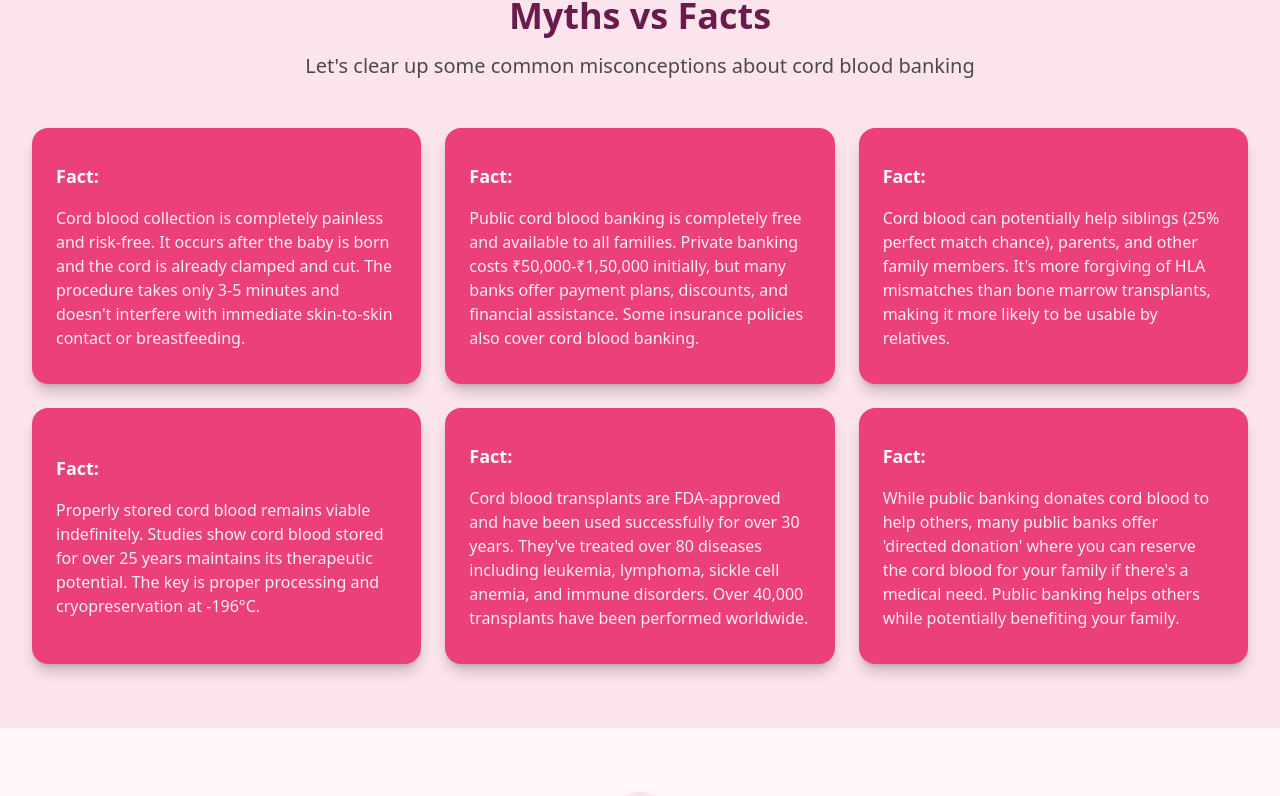
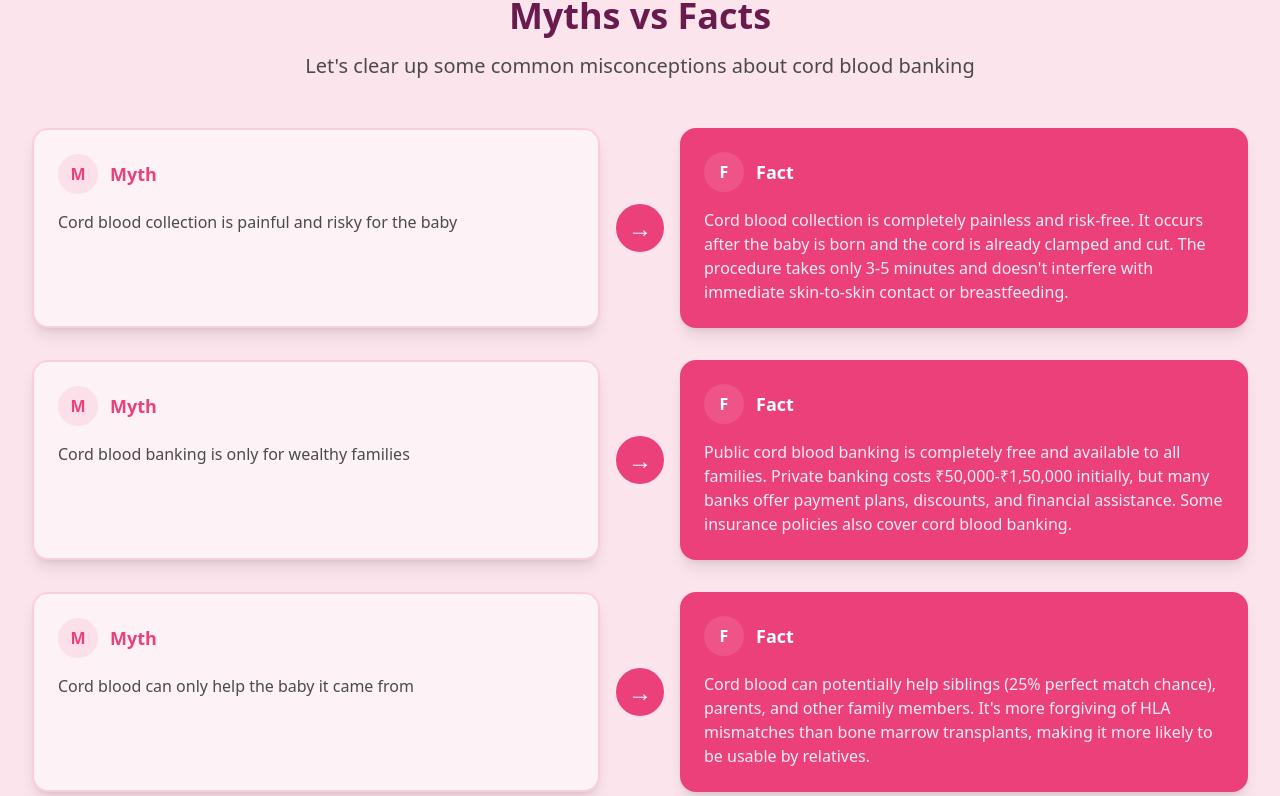
Before and after one commit to jevesh14/cord-project, a React (Vite) app: page /learn in a window 1280 px wide. Shown: the part 1460-2256 px from the top of the page. Built offline with nearby package versions, Linux system fonts and the light colour scheme.

Commit message:
updated myth vs facts and removed register now

```diff
--- a/src/pages/Events.tsx
+++ b/src/pages/Events.tsx
@@ -229,15 +229,6 @@ export const Events = () => {
               </span>
             ))}
           </div>
-
-          {event.status === 'upcoming' && (
-            <button
-              className="w-full py-3 bg-pink-primary text-text-light rounded-xl hover:bg-pink-hover transition-colors duration-200 flex items-center justify-center space-x-2"
-            >
-              <Plus className="h-5 w-5" />
-              <span>Register Now</span>
-            </button>
-          )}
         </div>
       </motion.div>
     );
--- a/src/pages/Learn.tsx
+++ b/src/pages/Learn.tsx
@@ -257,7 +257,7 @@ export const Learn = () => {
             </p>
           </motion.div>
 
-          <div className="grid grid-cols-1 md:grid-cols-2 lg:grid-cols-3 gap-6">
+          <div className="grid grid-cols-1 gap-8">
             {mythsVsFacts.map((item, index) => (
               <motion.div
                 key={index}
@@ -265,22 +265,53 @@ export const Learn = () => {
                 whileInView={{ opacity: 1, y: 0 }}
                 transition={{ duration: 0.5, delay: index * 0.1 }}
                 viewport={{ once: true }}
-                className={`relative h-64 perspective-1000 cursor-pointer ${
-                  flippedCards.has(index) ? 'rotate-y-180' : ''
-                }`}
-                onClick={() => toggleFlipCard(index)}
+                className="relative"
               >
-                <div className="absolute inset-0 backface-hidden">
-                  <div className="h-full p-6 bg-background-card rounded-2xl shadow-lg flex flex-col justify-center">
-                    <h3 className="text-lg font-semibold text-pink-primary mb-4">Myth:</h3>
-                    <p className="text-text-body">{item.myth}</p>
-                  </div>
-                </div>
-                <div className="absolute inset-0 backface-hidden rotate-y-180">
-                  <div className="h-full p-6 bg-pink-primary rounded-2xl shadow-lg flex flex-col justify-center">
-                    <h3 className="text-lg font-semibold text-text-light mb-4">Fact:</h3>
-                    <p className="text-text-light/90">{item.fact}</p>
-                  </div>
+                <div className="flex flex-col md:flex-row gap-4 items-stretch">
+                  <motion.div
+                    initial={{ x: -50, opacity: 0 }}
+                    whileInView={{ x: 0, opacity: 1 }}
+                    transition={{ duration: 0.6, delay: index * 0.2 }}
+                    className="flex-1"
+                  >
+                    <div className="h-full p-6 bg-background-card rounded-2xl shadow-lg border-2 border-pink-primary/20">
+                      <div className="flex items-center gap-3 mb-4">
+                        <div className="w-10 h-10 rounded-full bg-pink-primary/10 flex items-center justify-center">
+                          <span className="text-pink-primary font-semibold">M</span>
+                        </div>
+                        <h3 className="text-lg font-semibold text-pink-primary">Myth</h3>
+                      </div>
+                      <p className="text-text-body">{item.myth}</p>
+                    </div>
+                  </motion.div>
+
+                  <motion.div
+                    initial={{ scale: 0.8, opacity: 0 }}
+                    whileInView={{ scale: 1, opacity: 1 }}
+                    transition={{ duration: 0.3, delay: (index * 0.2) + 0.3 }}
+                    className="w-12 hidden md:flex items-center justify-center"
+                  >
+                    <div className="w-12 h-12 rounded-full bg-pink-primary flex items-center justify-center transform rotate-45">
+                      <span className="text-text-light text-2xl transform -rotate-45">→</span>
+                    </div>
+                  </motion.div>
+
+                  <motion.div
+                    initial={{ x: 50, opacity: 0 }}
+                    whileInView={{ x: 0, opacity: 1 }}
+                    transition={{ duration: 0.6, delay: (index * 0.2) + 0.4 }}
+                    className="flex-1"
+                  >
+                    <div className="h-full p-6 bg-pink-primary rounded-2xl shadow-lg">
+                      <div className="flex items-center gap-3 mb-4">
+                        <div className="w-10 h-10 rounded-full bg-text-light/10 flex items-center justify-center">
+                          <span className="text-text-light font-semibold">F</span>
+                        </div>
+                        <h3 className="text-lg font-semibold text-text-light">Fact</h3>
+                      </div>
+                      <p className="text-text-light/90">{item.fact}</p>
+                    </div>
+                  </motion.div>
                 </div>
               </motion.div>
             ))}
```
